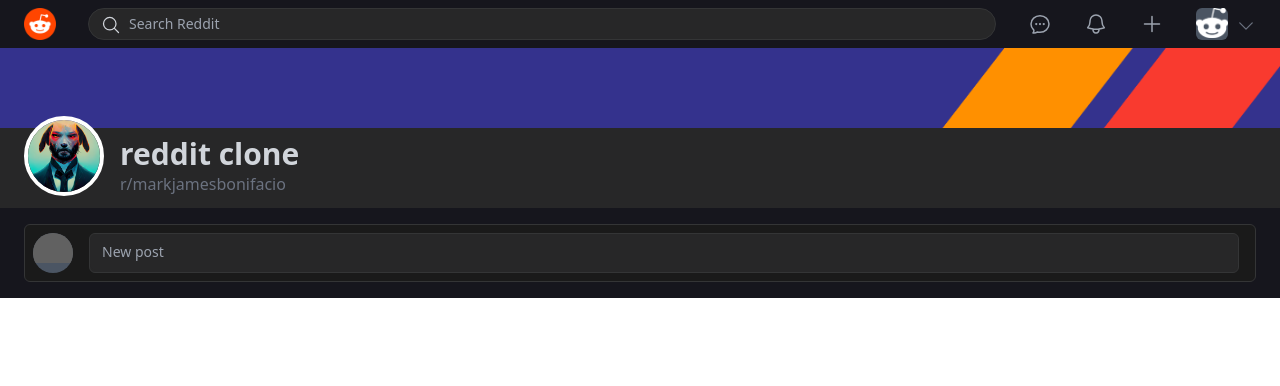
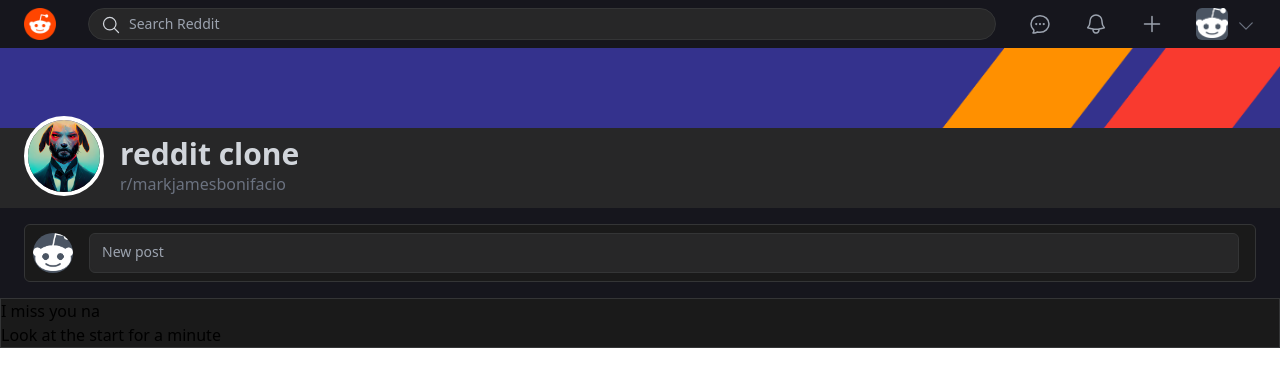
Before and after one commit to SwiftNCloak/reddit-mern, a React (Vite) app in the folder client/: page / in a window 1280 px wide. Shown: the top 386 px of the page. Built offline with nearby package versions, Linux system fonts and the light colour scheme; grey boxes are pictures that could not be loaded.

Commit message:
hehehhee

```diff
--- a/client/src/App.tsx
+++ b/client/src/App.tsx
@@ -12,6 +12,14 @@
       <Header /> {/* Header */}
       <BoardHeader /> {/* BoardHeader */}
       <PostForm /> {/* PostForm */}
+
+      <div className="border border-reddit_border bg-reddit_dark-bright">
+        <h2>I miss you na</h2>
+        <div>
+          Look at the start for a minute
+
+        </div>
+      </div>
     </div>
   )
 }
--- a/client/src/components/PostForm.tsx
+++ b/client/src/components/PostForm.tsx
@@ -1,4 +1,4 @@
-import Avatar from './assets/reddit-avatar.png'
+import Avatar from '../assets/reddit-avatar.png'
 
 function PostForm(){
     return(
```
